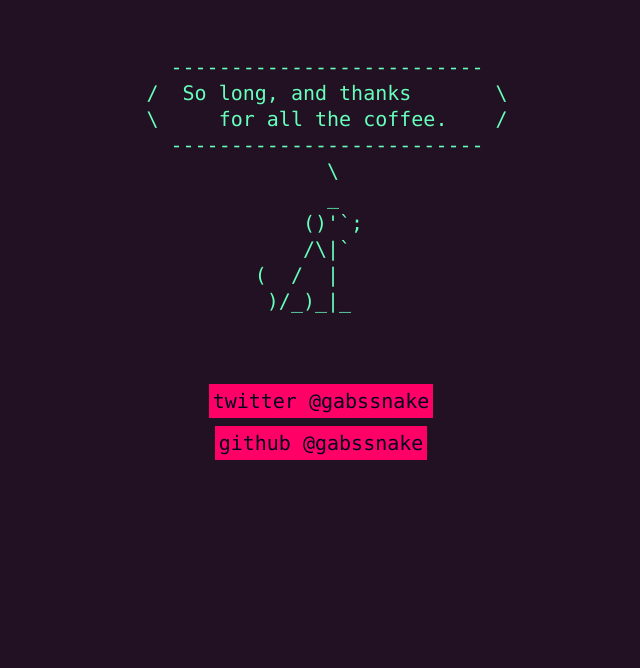
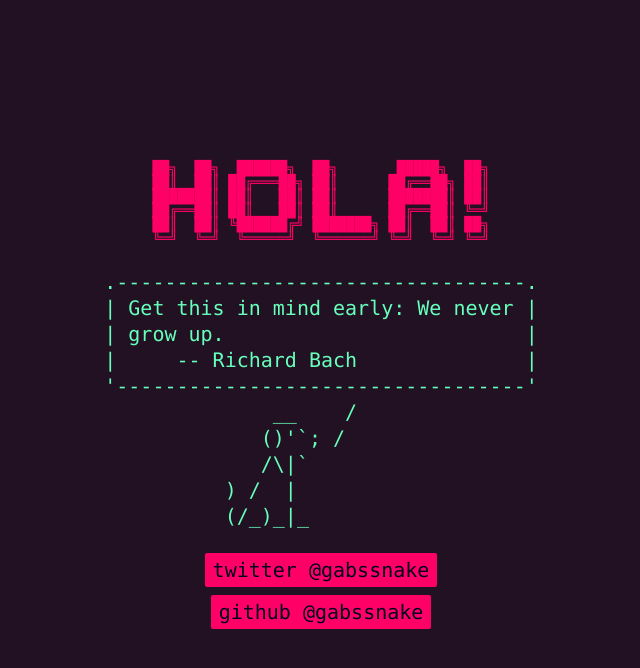
Before and after one commit to gabssnake/gabssnake.github.io, a plain HTML site: page index.html in a window 1280 px wide. Shown: the whole page, without its empty margins (319-959 px from the left). Drawn offline with Linux system fonts and the light colour scheme.

Commit message:
web kids, generated cowsay

```diff
--- /dev/null
+++ b/cowsay.js
@@ -0,0 +1,56 @@
+let bbl = [
+  [`.-`, `-`, `-.`],
+  [`| `, ` `, ` |`],
+  [`'-`, `-`, `-'`]
+]
+
+let tiny = `\
+\   ,__,
+ \  (oo)____
+    (__)    )\\
+       ||--|| *
+`
+
+function cowsay(txt, cow = tiny, [top, mid, bot] = bbl, wth = 34) {
+  // It’s easier to work with an array of lines.
+  let cut = s => s.split('\n')
+
+  // We might need to force word wraps after nth chars.
+  let wrp = (s, n) => s.replace(RegExp(`([^\\n]{1,${n}})(\\s|$)`, 'g'), '$1\n').trim()
+
+  // We need to know the longest line to size the bubble and stuff.
+  let max = ls => [...ls].sort((a, b) => b.length - a.length).shift().length
+
+  // All rows of the bubble are built in the same way: decor + text + pad + decor.
+  let fmt = ([l, m, r], lng, ls = ['']) => ls.map(ln => l + ln.padEnd(lng, m) + r)
+
+  // We want to center cows relative to the speech bubble.
+  let pad = (ls, lng) => ls.map(ln => ln.padEnd(max(ls), ' ')).map(ln => ln.padStart(lng, ' '))
+
+  // Array.prototype.flat ponyfill.
+  let flt = arr => [].concat(...arr)
+
+  let ls = cut(wrp(txt, wth))
+
+  return flt([
+    fmt(top, max(ls)),
+    fmt(mid, max(ls), ls),
+    fmt(bot, max(ls)),
+    pad(cut(cow), max(ls) - max(cut(cow)))
+  ]).join('\n')
+}
+
+function render(dataNode, targetNode) {
+  let rnd = arr => arr[Math.floor(Math.random() * arr.length)]
+
+  // Data is stored in HTML comments to avoid escaping characters.
+  // Ye bet me a scurvy buccaneer. Arr!
+  let store = Array.from(dataNode.childNodes)
+    .filter(n => n.nodeType === Node.COMMENT_NODE)
+    .map(n => n.data)
+
+  let quotes = store.shift().split(/^\%/gm)
+  let cows = store.map(cow => cow.replace(/(^\n|\n$)/gm, ''))
+
+  targetNode.innerHTML = cowsay(rnd(quotes), rnd(cows))
+}
--- a/index.html
+++ b/index.html
@@ -2,33 +2,84 @@
 <html lang="en">
 <head>
   <meta charset="utf-8"/>
-  <title>Hello world</title>
+  <title>Hola!</title>
   <meta name="viewport" content="width=device-width, initial-scale=1.0" />
   <link rel="stylesheet" type="text/css" href="swag.css" />
+  <script type="text/javascript" src="cowsay.js"></script>
+  <!--
+  Currently hosted on Github. Previously hosted on AwardSpace,
+  Netfirms, Homestead, Angelfire and GeoCities in the 2000s.
+  -->
 </head>
 <body>
-  <pre>
 
-   --------------------------
- /  So long, and thanks       \
- \     for all the coffee.    /
-   --------------------------
-                \
-                _
-              ()'`;
-              /\|`
-          (  /  |
-           )/_)_|_
-  </pre>
+<header>
+██╗  ██╗  ██████╗  ██╗       █████╗  ██╗
+██║  ██║ ██╔═══██╗ ██║      ██╔══██╗ ██║
+███████║ ██║   ██║ ██║      ███████║ ██║
+██╔══██║ ██║   ██║ ██║      ██╔══██║ ╚═╝
+██║  ██║ ╚██████╔╝ ███████╗ ██║  ██║ ██╗
+╚═╝  ╚═╝  ╚═════╝  ╚══════╝ ╚═╝  ╚═╝ ╚═╝
+</header>
 
-  <ul>
-      <li><a href="https://twitter.com/gabssnake">twitter @gabssnake</a></li>
-      <li><a href="https://github.com/gabssnake">github @gabssnake</a></li>
-  </ul>
+<blockquote>
+Study hard what interests you the most in the most undisciplined,
+irreverent and original manner possible.
+-- Feynmann
+</blockquote>
+
+<ul>
+  <li><a href="https://twitter.com/gabssnake">twitter @gabssnake</a></li>
+  <li><a href="https://github.com/gabssnake">github @gabssnake</a></li>
+</ul>
+
+<template>
+<!--
+Study hard what interests you the most in the most undisciplined, irreverent and original manner possible.
+    -- Feynmann
+%
+I would believe only in a God that knows how to Dance.
+    -- Nietzsche
+%
+Learn how to listen as things speak for themselves.
+    -- Matsuo Bashō
+%
+Get this in mind early: We never grow up.
+    -- Richard Bach
+--><!--
+    __    /
+   ()'`; /
+   /\|`
+) /  |
+(/_)_|_
+--><!--
+     __    /
+(___()'`; /
+/,    /`
+\\"--\\
+--><!--
+   _    /
+,_(')<
+\___)
+--><!--
+           /
+   |      /
+   + \
+   \\.G_.*=.
+    `(#'/.\|
+     .>' (_--.
+  _=/d   ,^\
+ ~~ \)-'   '
+    / |
+   '  '
+-->
+</template>
+
+<script type="text/javascript">
+  render(
+    document.querySelector('template').content,
+    document.querySelector('blockquote')
+  )
+</script>
 </body>
 </html>
-
-<!--
-  Currently hosted on Github. Previously hosted on AwardSpace,
-  Netfirms, Homestead, Angelfire and GeoCities in the 2000s.
--->
--- a/swag.css
+++ b/swag.css
@@ -1,8 +1,13 @@
 html {
+    align-items: center;
     background: #212;
     color: #6fb;
+    display: flex;
     font-size: 20px;
+    height: 100%;
+    justify-content: center;
 }
+
 @media (max-width: 480px) {
     html { font-size: 4vw; }
 }
@@ -17,10 +22,18 @@ body {
     text-align: center;
 }
 
-pre {
+header {
+    color: #f06;
     display: inline-block;
-    font-family: inherit;
+    font-size: 0.7em;
+    line-height: 1;
     text-align: left;
+    white-space: pre;
+}
+
+blockquote {
+    text-align: left;
+    white-space: pre;
 }
 
 ul {
@@ -30,10 +43,11 @@ ul {
 
 a {
     background: #f06;
+    border-radius: 0.1em;
     color: #002;
     display: inline-block;
     margin: 0.2em;
-    padding: 0.2em;
+    padding: 0.2em 0.4em;
     text-decoration: none;
 }
 
```
